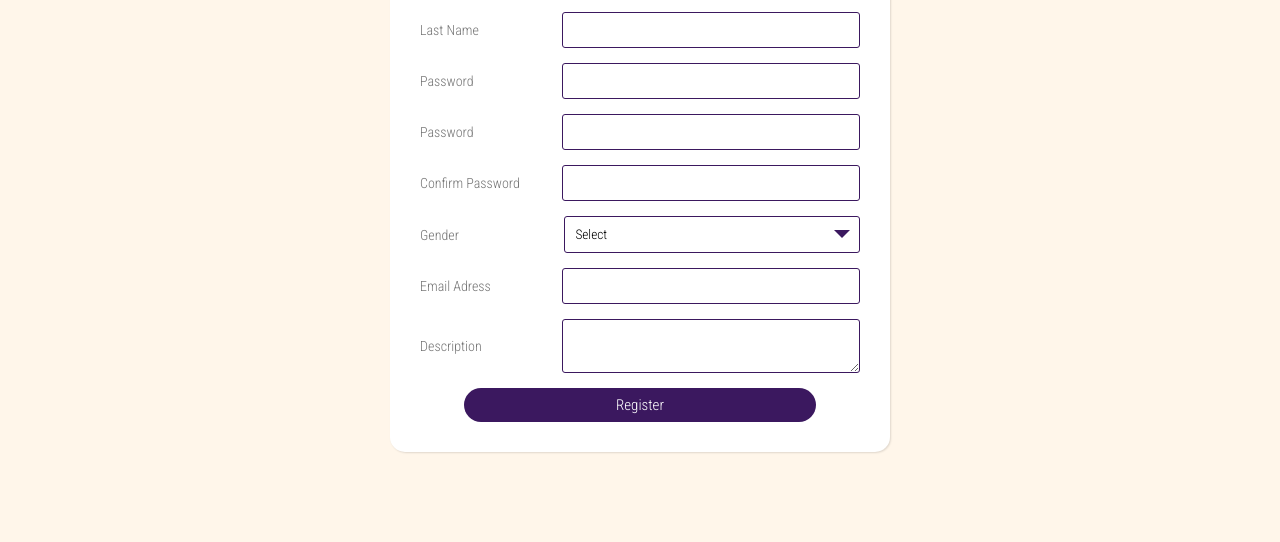
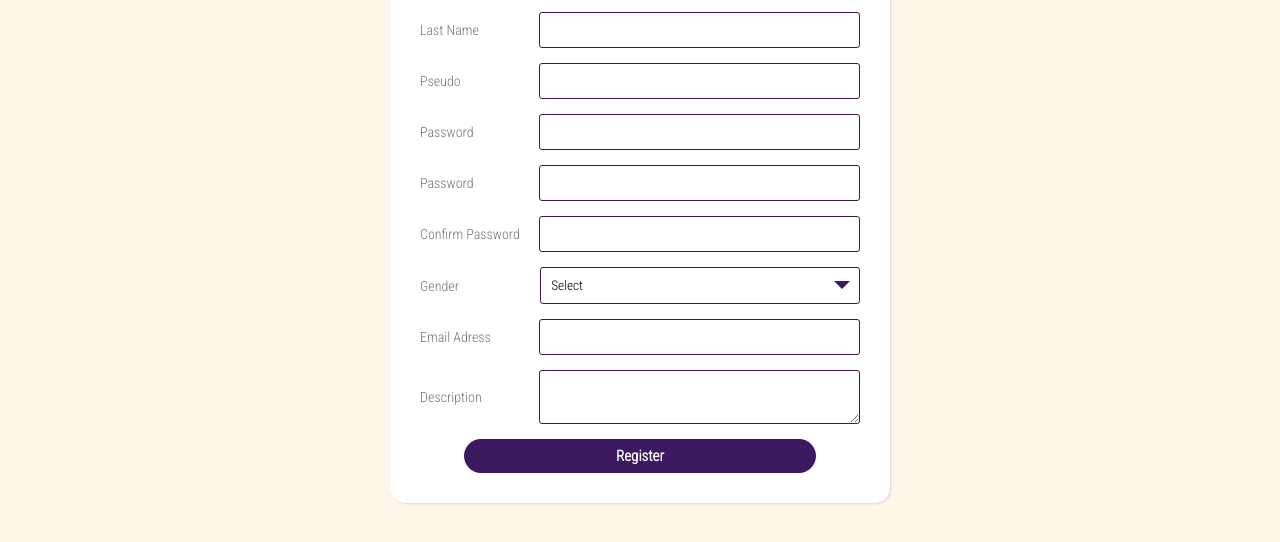
Before and after one commit to VaillantA/code-travel-mate, a React app: page /registration in a window 1280 px wide. Shown: the part 218-760 px from the top of the page. Built offline with nearby package versions, Linux system fonts and the light colour scheme; a web font is replaced by a local one.

Commit message:
feat : feature/Registration-Form Modification CSS --DONE

```diff
--- a/src/components/LoginForm/index.js
+++ b/src/components/LoginForm/index.js
@@ -1,13 +1,12 @@
 import { useEffect } from 'react';
-// import Ripple
 import './style.scss';
 
 const LoginForm = () => {
   useEffect(() => {
-    document.title = 'Registration Form'
+    document.title = 'Registration Form';
   }, []);
 
-  return(
+  return (
     <div className="container">
       <div className="title">
         Registration Form
@@ -15,23 +14,27 @@ const LoginForm = () => {
       <div className="form">
         <div className="input-field">
           <label>First Name</label>
-              <input type="text" className="input"/>
+          <input type="text" className="input" />
         </div>
         <div className="input-field">
           <label>Last Name</label>
-              <input type="text" className="input"/>
+          <input type="text" className="input" />
+        </div>
+        <div className="input-field">
+          <label>Pseudo</label>
+          <input type="text" className="input" />
         </div>
         <div className="input-field">
           <label>Password</label>
-              <input type="text" className="input"/>
+          <input type="text" className="input" />
         </div>
         <div className="input-field">
           <label>Password</label>
-              <input type="text" className="input"/>
+          <input type="text" className="input" />
         </div>
         <div className="input-field">
           <label>Confirm Password</label>
-              <input type="text" className="input"/>
+          <input type="text" className="input" />
         </div>
         <div className="input-field">
           <label>Gender</label>
@@ -40,12 +43,13 @@ const LoginForm = () => {
               <option value="">Select</option>
               <option value="male">Male</option>
               <option value="female">Female</option>
+              <option value="gender-fluid">Gender Fluid</option>
             </select>
           </div>
         </div>
         <div className="input-field">
           <label>Email Adress</label>
-              <input type="text" className="input"/>
+          <input type="text" className="input" />
         </div>
         <div className="input-field">
           <label>Description</label>
@@ -54,9 +58,7 @@ const LoginForm = () => {
         <button type="button" className="button">Register</button>
       </div>
     </div>
-  )
-}
-
-
+  );
+};
 
 export default LoginForm;
--- a/src/components/LoginForm/style.scss
+++ b/src/components/LoginForm/style.scss
@@ -45,7 +45,7 @@
 
 .container .form .input-field .input,
 .container .form .input-field .textarea{
-  width: 100%;
+  width: 130%;
   outline: none;
   border: 1px solid #3B185F;
   font-size: 15px;
@@ -61,7 +61,7 @@
 
 .container .form .input-field .gender-select {
   position: relative;
-  width: 100%;
+  width: 132%;
   height: 37px;
 }
 
@@ -105,4 +105,5 @@
   display: block;
   align-items: center;
   text-align: center;
+  font-weight: bold;
 }
```
Also changed, not shown: 1 other file. Lines whose indentation alone changed are shown as unchanged.
